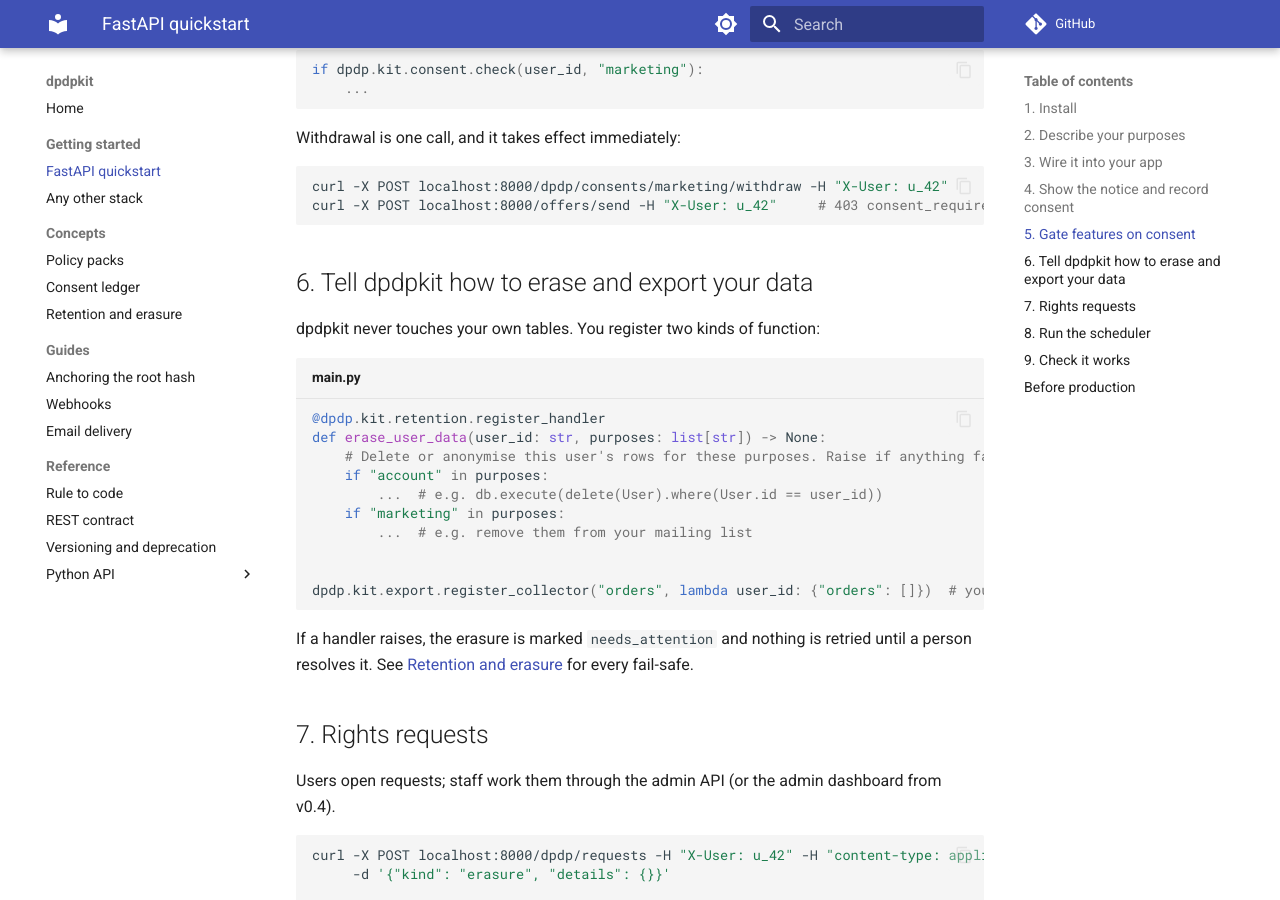
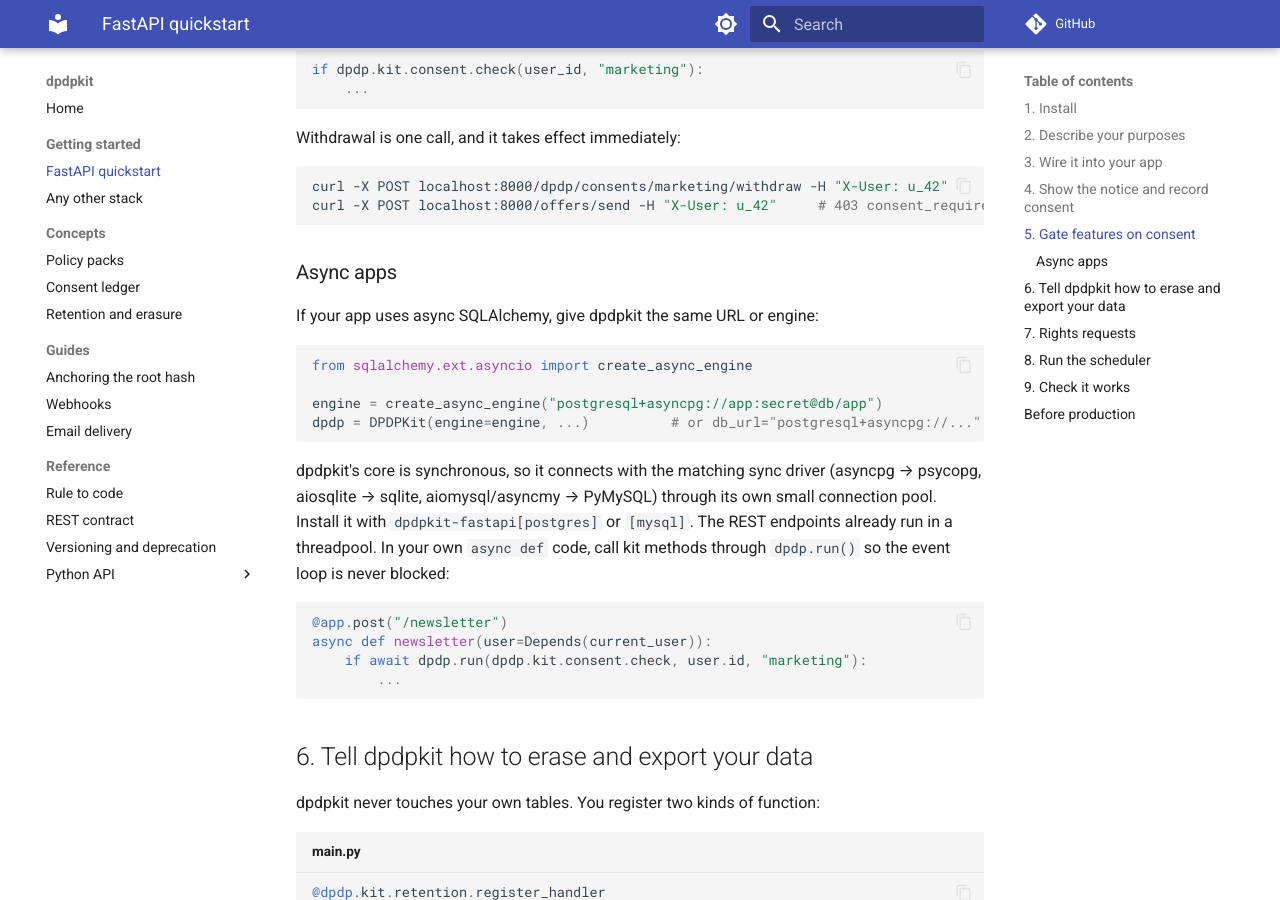
Before and after one commit to dpdpkit-dev/dpdpkit-docs, an MkDocs documentation site: the page built from docs/getting-started/fastapi.md, in a window 1280 px wide and 900 px high, scrolled down 3173 px. Built offline with MkDocs 1.6.1 and Material for MkDocs 9.7.7, drawn with Linux system fonts in a browser that asks for light colours; comment, search, counter and statistics services are not loaded; the version menu is left out.

Commit message:
Quickstart: async apps
Signed-off-by: Kush Rawal <kushrawal00@gmail.com>

````diff
--- a/docs/getting-started/fastapi.md
+++ b/docs/getting-started/fastapi.md
@@ -145,6 +145,29 @@ curl -X POST localhost:8000/dpdp/consents/marketing/withdraw -H "X-User: u_42"
 curl -X POST localhost:8000/offers/send -H "X-User: u_42"     # 403 consent_required
 ```
 
+### Async apps
+
+If your app uses async SQLAlchemy, give dpdpkit the same URL or engine:
+
+```python
+from sqlalchemy.ext.asyncio import create_async_engine
+
+engine = create_async_engine("postgresql+asyncpg://app:secret@db/app")
+dpdp = DPDPKit(engine=engine, ...)          # or db_url="postgresql+asyncpg://..."
+```
+
+dpdpkit's core is synchronous, so it connects with the matching sync driver (asyncpg → psycopg,
+aiosqlite → sqlite, aiomysql/asyncmy → PyMySQL) through its own small connection pool. Install it with
+`dpdpkit-fastapi[postgres]` or `[mysql]`. The REST endpoints already run in a threadpool. In your own
+`async def` code, call kit methods through `dpdp.run()` so the event loop is never blocked:
+
+```python
+@app.post("/newsletter")
+async def newsletter(user=Depends(current_user)):
+    if await dpdp.run(dpdp.kit.consent.check, user.id, "marketing"):
+        ...
+```
+
 ## 6. Tell dpdpkit how to erase and export your data
 
 dpdpkit never touches your own tables. You register two kinds of function:
````
